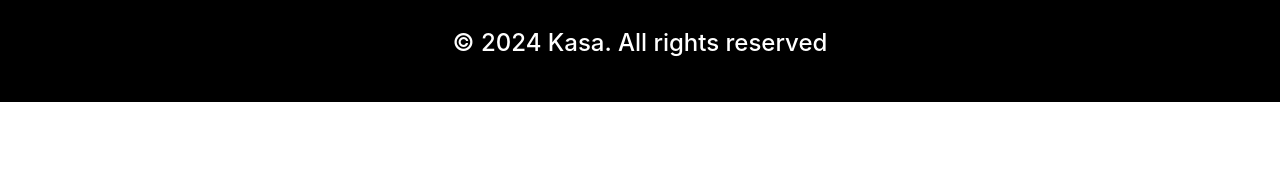
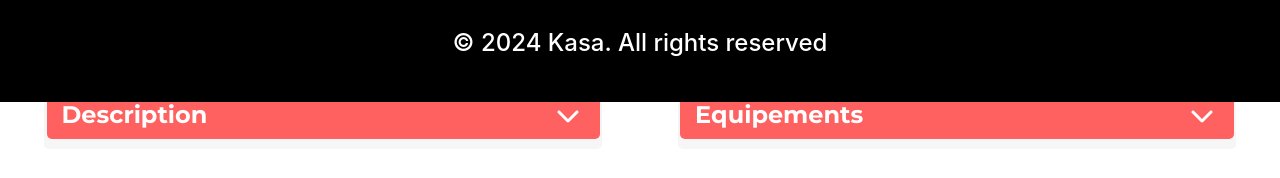
Before and after one commit to DimitriKOBASSIAN/P5, a React (Create React App) app: page /housing/0979876d in a window 1280 px wide. Shown: the part 698-876 px from the top of the page. Built offline with nearby package versions, Linux system fonts and the light colour scheme.

Commit message:
Fiche almost done. Animations and carousel to do

```diff
--- a/src/routes/About.jsx
+++ b/src/routes/About.jsx
@@ -9,7 +9,9 @@
   return (
     <div>
       <Banner isAboutPage />
+      <div className="about">
       <CollapseBar list={aboutList} />
+      </div>
     </div>
   );
 }
--- a/src/routes/Fiche.jsx
+++ b/src/routes/Fiche.jsx
@@ -2,7 +2,7 @@
 import { useParams } from "react-router-dom";
 import Loader from "../components/Loader";
 import HouseData from "../data/logements.json";
-import Collapsebar from "../components/CollapseBar";
+import CollapseBar from "../components/CollapseBar";
 import "../styles/Fiche.scss";
 import Rating from "../components/Rating";
 
@@ -44,12 +44,29 @@
                                 <Rating rating={logement.rating} />
                             </div>
                 </div>
-                <p>{logement.description}</p>
+                <div className="fiche--infos">
+                <CollapseBar className="fiche--description" list={[{ title: 'Description', content: logement.description }]} />
+                <CollapseBar
+                    className="fiche--equipements"
+                    list={[
+                        {
+                            title: 'Equipements',
+                            content: (
+                                <ul>
+                                    {logement.equipments.map((equipment, index) => (
+                                        <li key={index}>{equipment}</li>
+                                    ))}
+                                </ul>
+                            )
+                        }
+                    ]}
+                />
+                </div>
             </div>
         ) : (
             <p>Logement non trouvé</p>
         )}
-    </>
+        </>
     );
 };
 
--- a/src/styles/About.scss
+++ b/src/styles/About.scss
@@ -14,3 +14,15 @@
 body {
     width: 100%
 }
+
+.about {
+    display: flex;
+    flex-direction: column;
+    align-items: center;
+    justify-content: center;
+    flex-wrap: wrap;
+    width: 100%;
+    gap: 30px;
+    padding: 0 20px;
+    margin-top: 50px;
+}
--- a/src/styles/App.scss
+++ b/src/styles/App.scss
@@ -3,6 +3,7 @@
   display: flex;
   flex-direction: column;
   justify-content: space-between;
+  padding-bottom: 209px;
 }
 
 
--- a/src/styles/CollapseBar.scss
+++ b/src/styles/CollapseBar.scss
@@ -11,14 +11,14 @@
     cursor: pointer;
     user-select: none;
     font-family: $kasa-font;
-    width: 100%;
+    width: 45%;
 
     &__item {
         display: flex;
         flex-direction: column;
         justify-content: center;
         align-items: center;
-        width: 45%;
+        width: 100%;
         color: white;
         font-size: 24px;
         font-weight: 700;
@@ -63,18 +63,11 @@
         width: min(1240px, 90%);
         color: black;
         font-size: 18px;
-        font-weight: 500;
-        font-size: 18px;
-        font-weight: 500;
+        font-weight: 400;
         line-height: 1.2;
+        margin: 0;
     }
 
-}
-
-.chevron {
-    width: 24px;
-    height: 24px;
-    transition: transform 0.3s ease;
 }
 
 .rotate {
--- a/src/styles/Fiche.scss
+++ b/src/styles/Fiche.scss
@@ -105,4 +105,50 @@
         display: inline-flex;
         justify-content: flex-end;
     }
+
+    &--infos {
+        display: flex;
+        justify-content: space-between;
+        width: 100%;
+        margin-top: 30px;
+        box-sizing: border-box;
+        }
+
+    &--description {
+        display: flex;
+        font-size: 18px;
+        font-weight: 500;
+        text-align: left;
+        padding: 20px;
+        margin-top: 0;
+        box-sizing: border-box;
+        background-color: #f6f6f6;
+    }
+
+    &--equipements {
+        display: flex;
+        align-items: flex-end;
+        list-style-type: none;
+    }
+
+    .collapse-bar__item {
+        margin: 20px 20px;
+        background-color: $dark;
+        width: 100%;
+        padding : 0 20px;
+    }
+    .collapse-bar__item__content{
+        display: flex;
+        flex-direction: column;
+        width: 100%;
+
+
+        ul {
+            list-style-type: none;
+        }
+
+        p {
+            padding: none;
+        }
+    }
 }
--- a/src/styles/Footer.scss
+++ b/src/styles/Footer.scss
@@ -6,9 +6,9 @@
     height: 209px;
     background-color: $kasa-black;
     color: $kasa-white;
-    position: sticky;
     bottom: 0;
     left: 0;
+    position: fixed;
     box-sizing: border-box;
     display: flex;
     justify-content: center;
--- a/src/styles/index.scss
+++ b/src/styles/index.scss
@@ -25,6 +25,6 @@
 .main-container {
   max-width: 1440px;
   min-width: 320px;
-  padding: 0 50px;
+  padding: 0 209px;
   box-sizing: border-box;
 }
```
